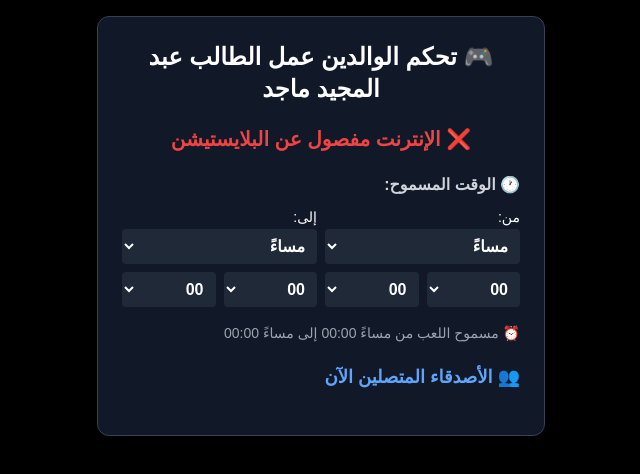
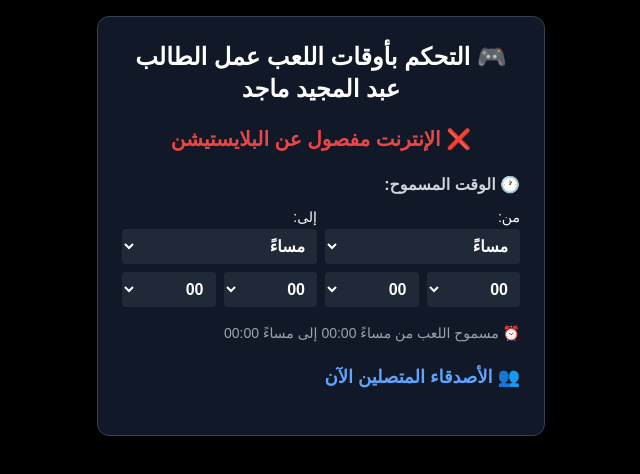
Before and after one commit to fahad253/control-page, a plain HTML site: page index.html in a window 1280 px wide. Shown: the whole page, without its empty margins (319-959 px from the left). Drawn offline with nearby package versions, Linux system fonts and the light colour scheme.

Commit message:
Update index.html

```diff
--- a/index.html
+++ b/index.html
@@ -192,7 +192,7 @@
 <body class="bg-black text-white min-h-screen p-4">
 
   <div class="max-w-md mx-auto bg-gray-900 border border-gray-700 p-6 rounded-xl shadow-2xl space-y-5">
-    <h1 class="text-2xl font-extrabold text-white text-center mb-2">🎮 تحكم الوالدين عمل الطالب عبد المجيد ماجد</h1>
+    <h1 class="text-2xl font-extrabold text-white text-center mb-2">🎮 التحكم بأوقات اللعب عمل الطالب عبد المجيد ماجد</h1>
 
     <div id="status" class="text-red-500 text-center text-xl font-bold">❌ الإنترنت مفصول عن البلايستيشن</div>
     <div id="countdown" class="text-center text-base text-gray-300 hidden"></div>
```
